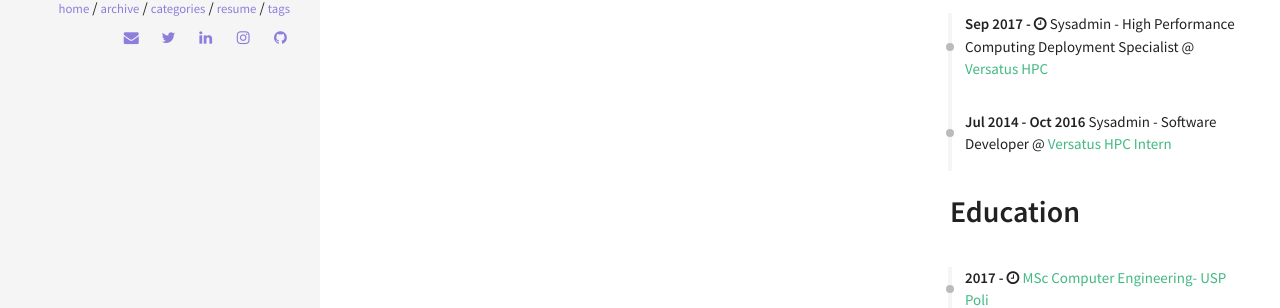
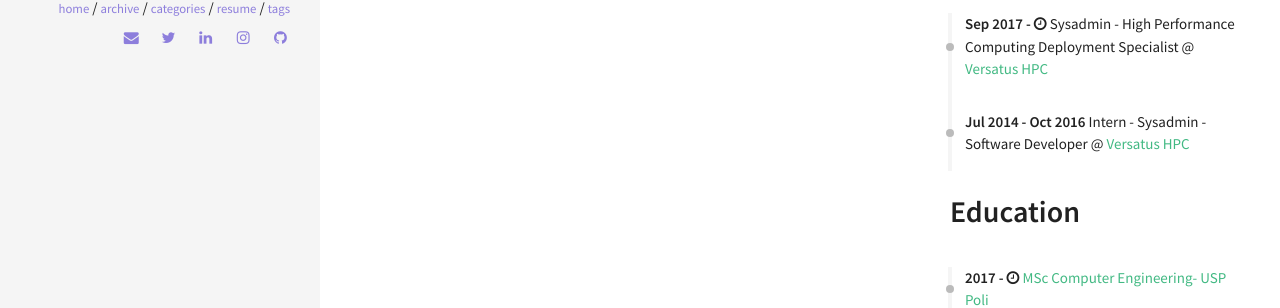
Before and after one commit to CrashLaker/CrashLaker2.github.io, a Jekyll site: the page built from resume.html, in a window 1280 px wide. Shown: the part 511-819 px from the top of the page. Built offline with Jekyll 4.4.1, drawn with Linux system fonts in a browser that asks for light colours; nearby versions of some CDN libraries.

```diff
--- a/_data/index/careers.yml
+++ b/_data/index/careers.yml
@@ -5,7 +5,7 @@
   date: Sep 2017 - <i class="fa fa-clock-o" aria-hidden="true" title="Until Now"></i>
   job: Sysadmin - High Performance Computing Deployment Specialist
 
-- name: Versatus HPC Intern
+- name: Versatus HPC
   link: http://www.versatushpc.com.br/
   date: Jul 2014 - Oct 2016
-  job: Sysadmin - Software Developer
+  job: Intern - Sysadmin - Software Developer
```
